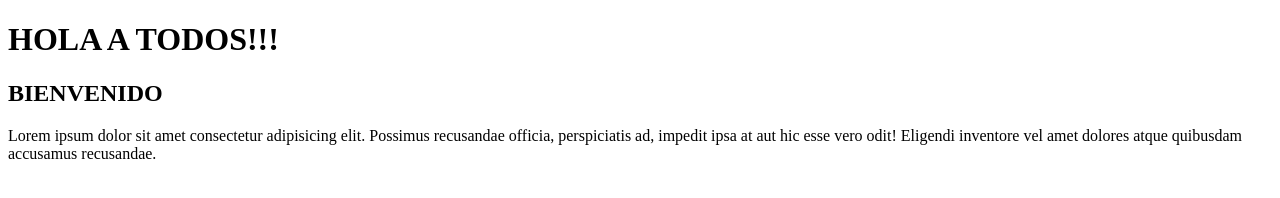
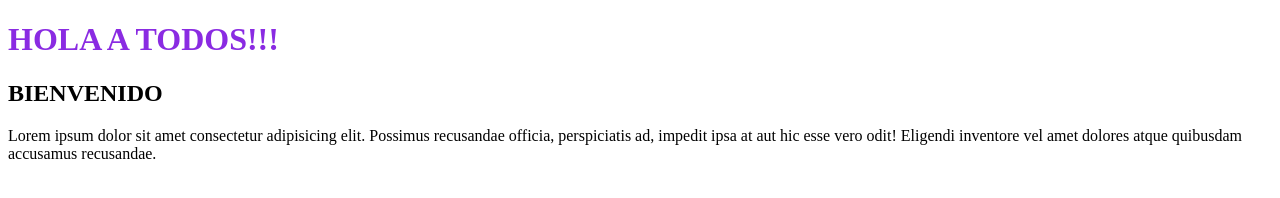
Before and after one commit to naviMtq/RepositorioEstrella, a plain HTML site: page index.html in a window 1280 px wide. Drawn offline with Linux system fonts and the light colour scheme.

Commit message:
di estilo al titulo

```diff
--- /dev/null
+++ b/css/style.css
@@ -0,0 +1,3 @@
+h1{
+    color: blueviolet;
+}
--- a/index.html
+++ b/index.html
@@ -4,6 +4,7 @@
     <meta charset="UTF-8">
     <meta http-equiv="X-UA-Compatible" content="IE=edge">
     <meta name="viewport" content="width=device-width, initial-scale=1.0">
+    <link rel="stylesheet" href="css/style.css">
     <title>index</title>
 </head>
 <body>
```
